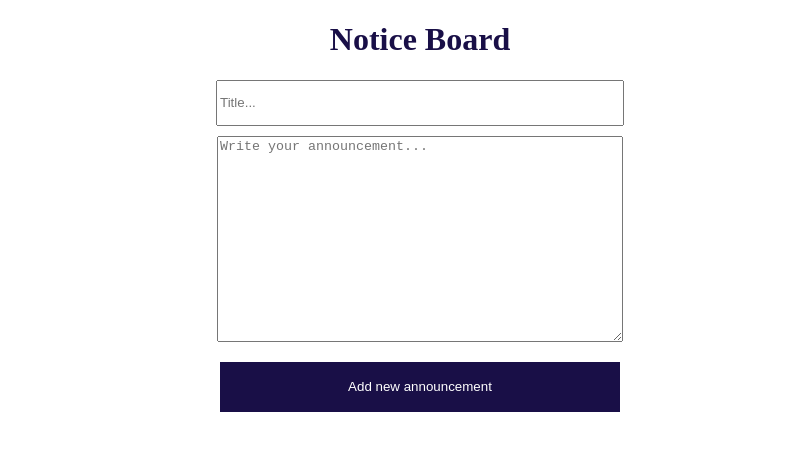
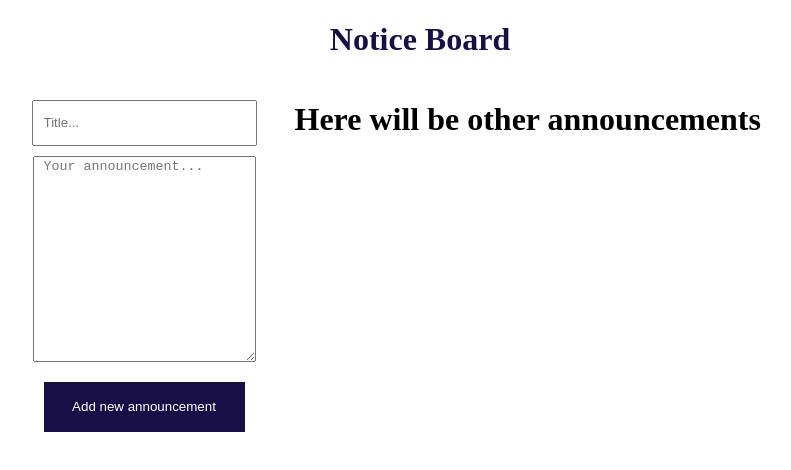
Before and after one commit to lanachayka/announcement-website, a React (Create React App) app: page / in a window 1280 px wide. Shown: the top 470 px of the page, without its empty margins (220-1011 px from the left). Built offline with nearby package versions, Linux system fonts and the light colour scheme; a web font is replaced by a local one.

Commit message:
Update css style

```diff
--- a/src/App.js
+++ b/src/App.js
@@ -1,10 +1,12 @@
 import './App.css';
-import Announcements from './components/Announcements/Announcements';
+import NoticeBoard from "./components/NoticeBoard/NoticeBoard";
 
 function App() {
-  return <div className="app-wrapper">
-    <Announcements />
-  </div>;
+  return (
+    <div className="app-wrapper">
+      <NoticeBoard />
+    </div>
+  );
 }
 
 export default App;
--- a/src/components/Announcements/Announcements.js
+++ /dev/null
@@ -1,16 +0,0 @@
-import React from 'react'
-import style from "./Announcements.module.css";
-
-export default function Announcements() {
-    return (
-      <div className={style.wrapper}>
-        <h1 className={style.title}>Notice Board</h1>
-        <input className={style.input} placeholder="Title..."></input>
-        <textarea
-          className={style.textarea}
-          placeholder="Write your announcement..."
-        ></textarea>
-        <button className={style.btn}>Add new announcement</button>
-      </div>
-    );
-}
--- a/src/components/Announcements/Announcements.module.css
+++ /dev/null
@@ -1,34 +0,0 @@
-.title{
-    color: var(--main-color);
-}
-
-.wrapper {
-    display: flex;
-    flex-direction: column;
-    align-items: center;
-}
-
-.input{
-    width: 400px;
-    height:40px;
-    margin-bottom: 10px;
-}
-
-.textarea {
-    width: 400px;
-    height:200px;
-    margin-bottom: 20px;
-}
-
-.btn {
-  width: 400px;
-  height:50px;
-  background-color: var(--main-color);
-  border: none;
-  color: var(--active-color);
-}
-
-.btn:hover {
-  background-color: var(--accent-color);
-  cursor: pointer;
-}
--- /dev/null
+++ b/src/components/NoticeBoard/NoticeBoard.js
@@ -0,0 +1,21 @@
+import React from 'react'
+import style from "./NoticeBoard.module.css";
+
+export default function NoticeBoard() {
+    return (
+      <div className={style.wrapper}>
+        <h1 className={style.title}>Notice Board</h1>
+        <div className={style.mainContetnt}>
+          <div className={style.addNew}>
+            <input className={style.input} placeholder="Title..."></input>
+            <textarea
+              className={style.textarea}
+              placeholder="Your announcement..."
+            ></textarea>
+            <button className={style.btn}>Add new announcement</button>
+          </div>
+          <h1>Here will be other announcements</h1>
+        </div>
+      </div>
+    );
+}
--- /dev/null
+++ b/src/components/NoticeBoard/NoticeBoard.module.css
@@ -0,0 +1,51 @@
+.mainContetnt {
+  display: grid;
+  grid-template-columns: 1fr 2fr;
+}
+
+.title {
+  color: var(--main-color);
+  text-align: center;
+}
+
+.wrapper .addNew {
+  display: flex;
+  flex-direction: column;
+  align-items: center;
+}
+
+.addNew {
+  margin-right: 50px;
+}
+
+.input {
+  width: 100%;
+  padding-left: 10px;
+  padding-right: 10px;
+  height: 40px;
+  margin-bottom: 10px;
+  margin-top: 20px;
+}
+
+.textarea {
+  width: 100%;
+  height: 200px;
+  margin-bottom: 20px;
+  padding-left: 10px;
+  padding-right: 10px;
+}
+
+.btn {
+  width: 100%;
+  padding-left: 10px;
+  padding-right: 10px;
+  height: 50px;
+  background-color: var(--main-color);
+  border: none;
+  color: var(--active-color);
+}
+
+.btn:hover {
+  background-color: var(--accent-color);
+  cursor: pointer;
+}
```
Also changed, not shown: src/redux/NoticeBoardReducer.js (renamed from src/redux/announcementReducer.js).
